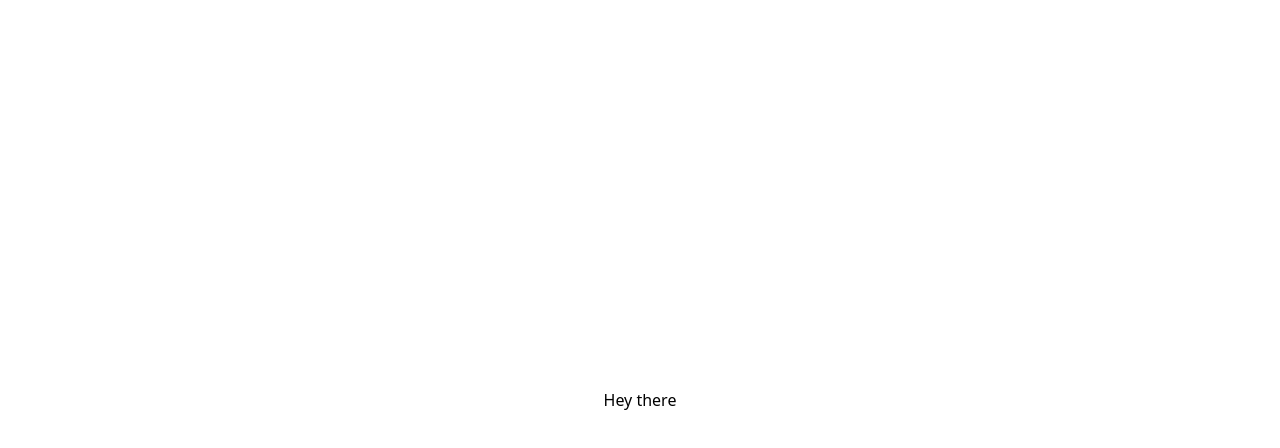
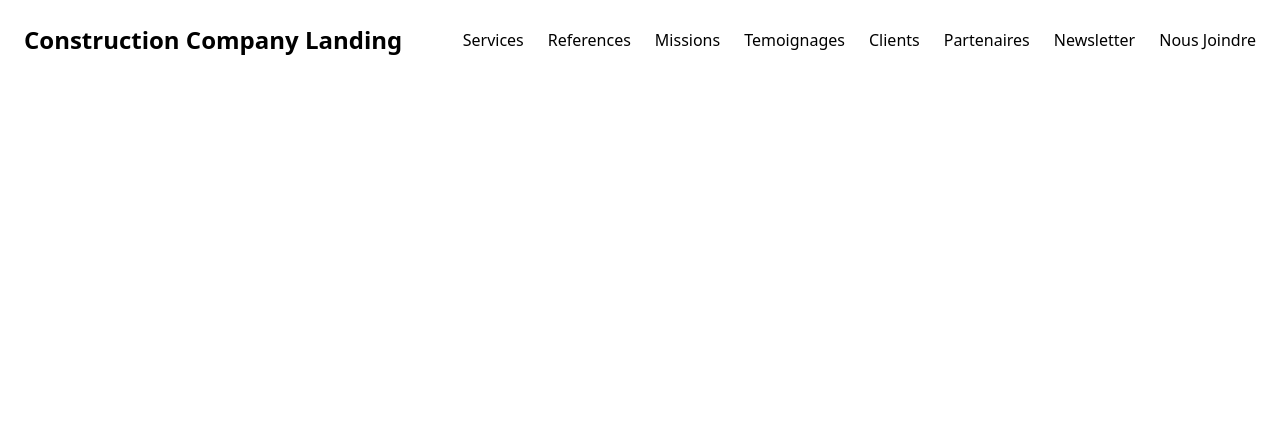
Before and after one commit to Nick-Lemy/merap_website, a Next.js app: page / in a window 1280 px wide. Shown: the top 448 px of the page. Built offline with nearby package versions, Linux system fonts and the light colour scheme.

Commit message:
ci: add navbar

```diff
--- /dev/null
+++ b/src/app/(home)/_components/Hero.tsx
@@ -0,0 +1,7 @@
+import React from "react";
+
+const Hero = () => {
+  return <section></section>;
+};
+
+export default Hero;
--- /dev/null
+++ b/src/app/(home)/layout.tsx
@@ -0,0 +1,16 @@
+import React from "react";
+import NavBar from "../../components/NavBar";
+
+export default function HomeLayout({
+  children,
+}: Readonly<{
+  children: React.ReactNode;
+}>) {
+  return (
+    <>
+      <NavBar />
+      {children}
+      <footer className="bg-secondary-700"></footer>
+    </>
+  );
+}
--- a/src/app/(home)/page.tsx
+++ b/src/app/(home)/page.tsx
@@ -1,10 +1,7 @@
-export default function Home() {
+export default function HomePage() {
   return (
-    <div className="font-sans grid grid-rows-[20px_1fr_20px] items-center justify-items-center min-h-screen p-8 pb-20 gap-16 sm:p-20">
-      <main className="flex flex-col gap-[32px] row-start-2 items-center sm:items-start">
-        Hey there
-      </main>
-      <footer className="row-start-3 flex gap-[24px] flex-wrap items-center justify-center"></footer>
-    </div>
+    <main>
+      <div className="container mx-auto px-6"></div>
+    </main>
   );
 }
--- a/src/app/layout.tsx
+++ b/src/app/layout.tsx
@@ -25,7 +25,7 @@ export default function RootLayout({
   return (
     <html lang="en">
       <body
-        className={`${geistSans.variable} ${geistMono.variable} antialiased`}
+        className={`bg-white ${geistSans.variable} ${geistMono.variable} antialiased`}
       >
         {children}
       </body>
--- /dev/null
+++ b/src/components/NavBar.tsx
@@ -0,0 +1,70 @@
+"use client";
+import Link, { LinkProps } from "next/link";
+import React from "react";
+import { usePathname } from "next/navigation";
+import clsx from "clsx"; // Install with `npm install clsx`
+
+// Reusable NavLink Component
+export interface NavLinkProps extends LinkProps {
+  children?: React.ReactNode;
+  activeClassName?: string;
+  className?: string;
+}
+
+export const NavLink: React.FC<NavLinkProps> = ({
+  href,
+  children,
+  className,
+  activeClassName = "font-bold text-blue-500", // Default active styles
+  ...props
+}) => {
+  const pathname = usePathname();
+  const isActive = pathname === href;
+
+  return (
+    <Link
+      href={href}
+      className={clsx(
+        "transition-colors hover:underline", // smooth hover effect
+        className,
+        { [activeClassName]: isActive }
+      )}
+      {...props}
+    >
+      {children}
+    </Link>
+  );
+};
+
+// Navigation bar
+const NavBar: React.FC = () => {
+  const navItems = [
+    { href: "/service", label: "Services" },
+    { href: "/references", label: "References" },
+    { href: "/mission", label: "Missions" },
+    { href: "/temoignages", label: "Temoignages" },
+    { href: "/clients", label: "Clients" },
+    { href: "/partenaire", label: "Partenaires" },
+    { href: "/newsletter", label: "Newsletter" },
+    { href: "/nous-joindre", label: "Nous Joindre" },
+  ];
+
+  return (
+    <header className="container mx-auto flex justify-between items-center px-6 py-6">
+      <h1 className="text-2xl font-semibold">Construction Company Landing</h1>
+      <nav>
+        <ul className="flex gap-6">
+          {navItems.map(({ href, label }) => (
+            <li key={href}>
+              <NavLink className="font-medium" href={href}>
+                {label}
+              </NavLink>
+            </li>
+          ))}
+        </ul>
+      </nav>
+    </header>
+  );
+};
+
+export default NavBar;
```
Also changed, not shown: package.json (+7 -6 lines), 1 other file (tests, documents, lock files or other folders).
